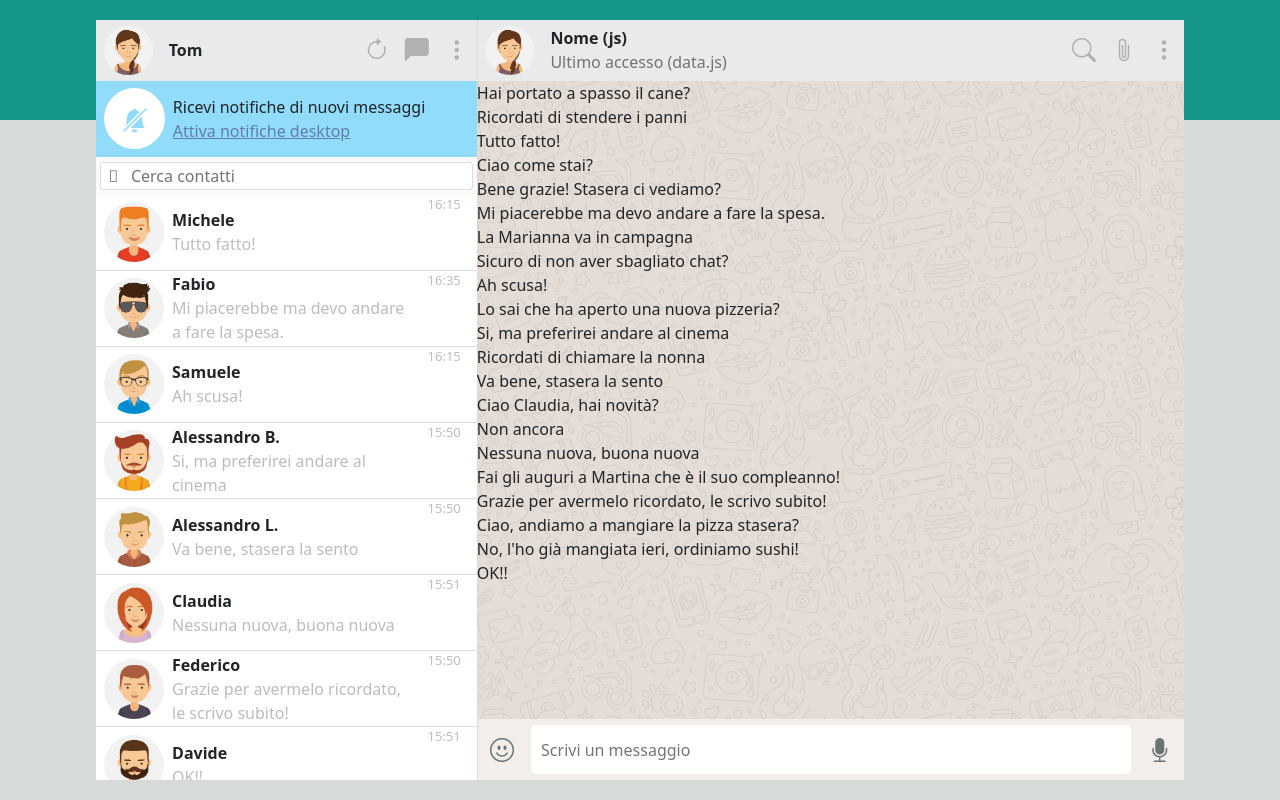
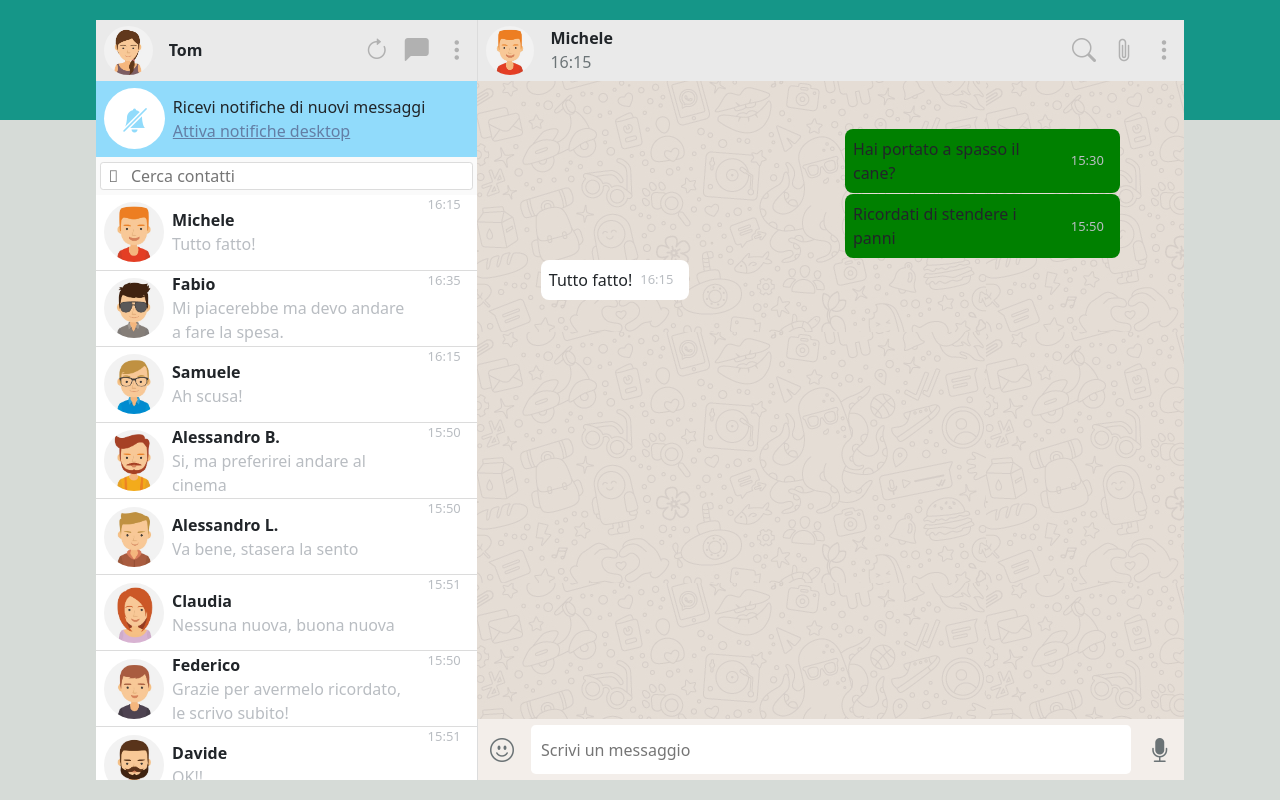
Before and after one commit to TomekWebDev/vue-boolzapp, a plain HTML site: page index.html in a window 1280 px wide. Drawn offline with nearby package versions, Linux system fonts and the light colour scheme.

Commit message:
ultimo accesso

```diff
--- a/index.html
+++ b/index.html
@@ -79,8 +79,8 @@
                             <img class="chat-avatar mx-2" :src="'img/avatar' + element.avatar + '.jpg'" alt="">
 
                             <div>
-                                <div class="contact-name fw-bold">{{element.name}}</div>
-                                <span class="last-message">{{getLastMessage(element, index)}}</span>
+                                <div class="contact-name fw-bold"> {{element.name}} </div>
+                                <span class="last-message"> {{getLastMessageData(element, index).message}} </span>
                             </div>
 
                         </div>
@@ -104,10 +104,10 @@
                 <div class="selected-chat-bar d-flex justify-content-between">
 
                     <div class="profile-name-image d-flex align-items-center">
-                        <img class="profile-pic mx-2" src="img/avatar_io.jpg" alt="">
+                        <img class="profile-pic mx-2" :src="'img/avatar' + contacts[contactIndex].avatar + '.jpg'" alt="">
                         <div>
-                            <span class="profile-name fw-bold ms-2">Nome (js)</span>
-                            <span class="last-seen d-block ms-2">Ultimo accesso (data.js)</span>
+                            <span class="profile-name fw-bold ms-2"> {{contacts[contactIndex].name}} </span>
+                            <span class="last-seen d-block ms-2"> {{ getTimeOfLastMessage(contacts[contactIndex]) }} </span>
                         </div>
 
                     </div>
@@ -122,12 +122,14 @@
 
                 <!-- Sezione messaggi chat selezionata -->
 
-                <div class="selected-chat-message-area overflow-auto">
+                <div class="selected-chat-message-area overflow-auto d-flex flex-column p-5">
 
-                    <div v-for='contact in contacts'>
-                        <div v-if="" v-for='messageObj in contact.chatArchive'>
-                          {{messageObj.message}}
-                        </div>
+                    <div v-for='(element, index) in contacts[contactIndex].chatArchive' :class="(element.status == 'received') ? 'received-message align-self-start ms-3 p-2' : 'sent-message align-self-end me-3 p-2' " class="d-flex align-items-center justify-content-between">
+
+                        <span> {{element.message}} </span>
+                        <!-- mettere la freccina in hover per eliminare i messaggi -->
+                        <span class="last-message-time mx-2"> {{sliceTheDate(element, index)}} </span>
+
                     </div>
 
 
--- a/main.js
+++ b/main.js
@@ -165,11 +165,12 @@ var app = new Vue (
                     ],
                 }
             ],
-            chatToShow: [],
+            contactIndex:0,
+
 
         },
         methods: {
-            getLastMessage(element, index){
+            getLastMessageData(element, index){
                 let archivio = element.chatArchive
                 let indexOfLastMessage = archivio.length - 1
 
@@ -177,7 +178,7 @@ var app = new Vue (
                 console.log(indexOfLastMessage);
                 console.log(archivio);
 
-                return archivio[indexOfLastMessage].message
+                return archivio[indexOfLastMessage]
             },
             getTimeOfLastMessage(element, index){
                 let archivio = element.chatArchive
@@ -188,14 +189,13 @@ var app = new Vue (
 
                 return time
             },
-
-            selectMessages(element){
-                let chatToShow = []
-                let archivio = element.chatArchive
-                for(i = 0; i < archivio.length; i++){
-                    chatToShow.push(archivio[i])
-                }
-                return chatToShow
+            openChat(element,index){
+                return this.contactIndex = index
+            },
+            sliceTheDate(element, index){
+                let date = element.date
+                let time = date.slice(10,16)
+                return time
             }
         },
 
--- a/style.css
+++ b/style.css
@@ -117,6 +117,21 @@
     height: 84%;
 }
 
+.received-message,
+.sent-message{
+    max-width: 45%;
+    border-radius: 0.5rem;
+    margin-bottom: 0.1rem;
+}
+
+.received-message{
+    background-color: white;
+}
+.sent-message{
+    background-color: green;
+
+}
+
 .emoji-text-send-bar{
     background-color: #f3eeea;
     height: 8%;
```
